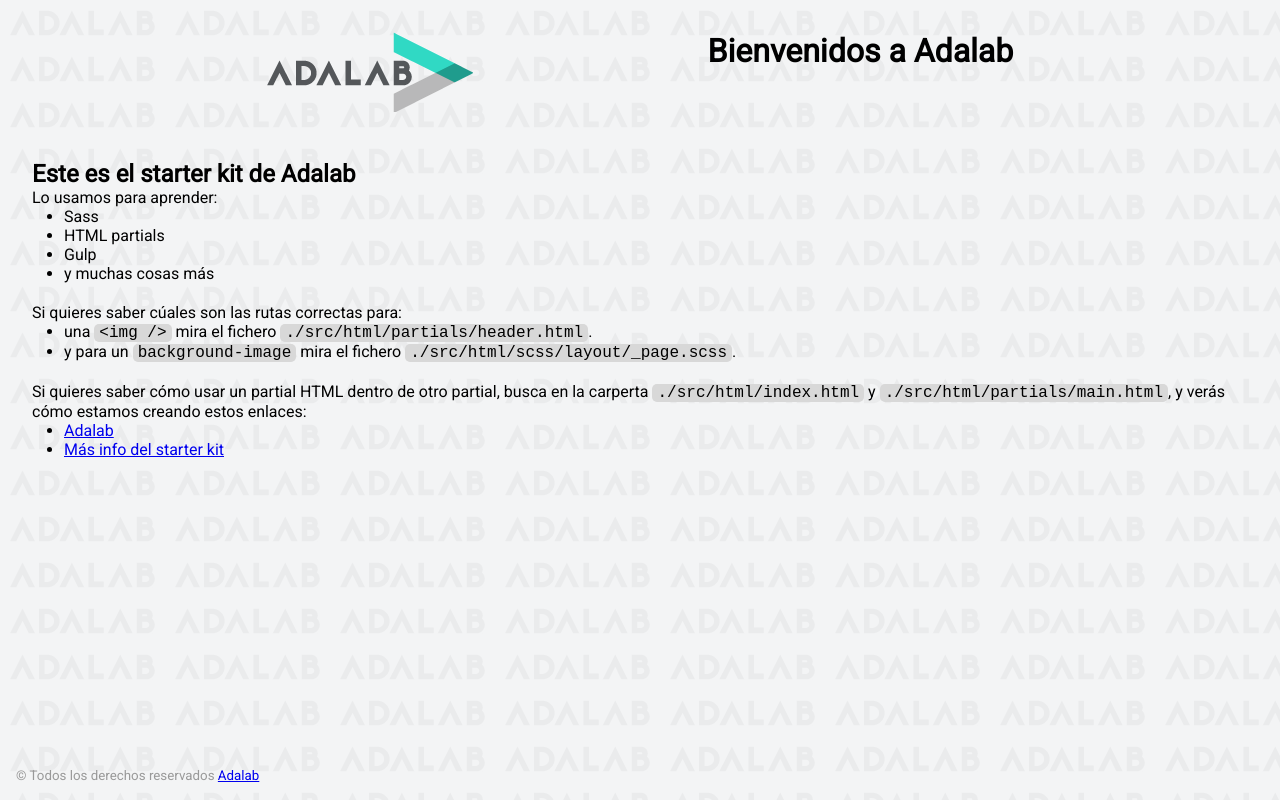
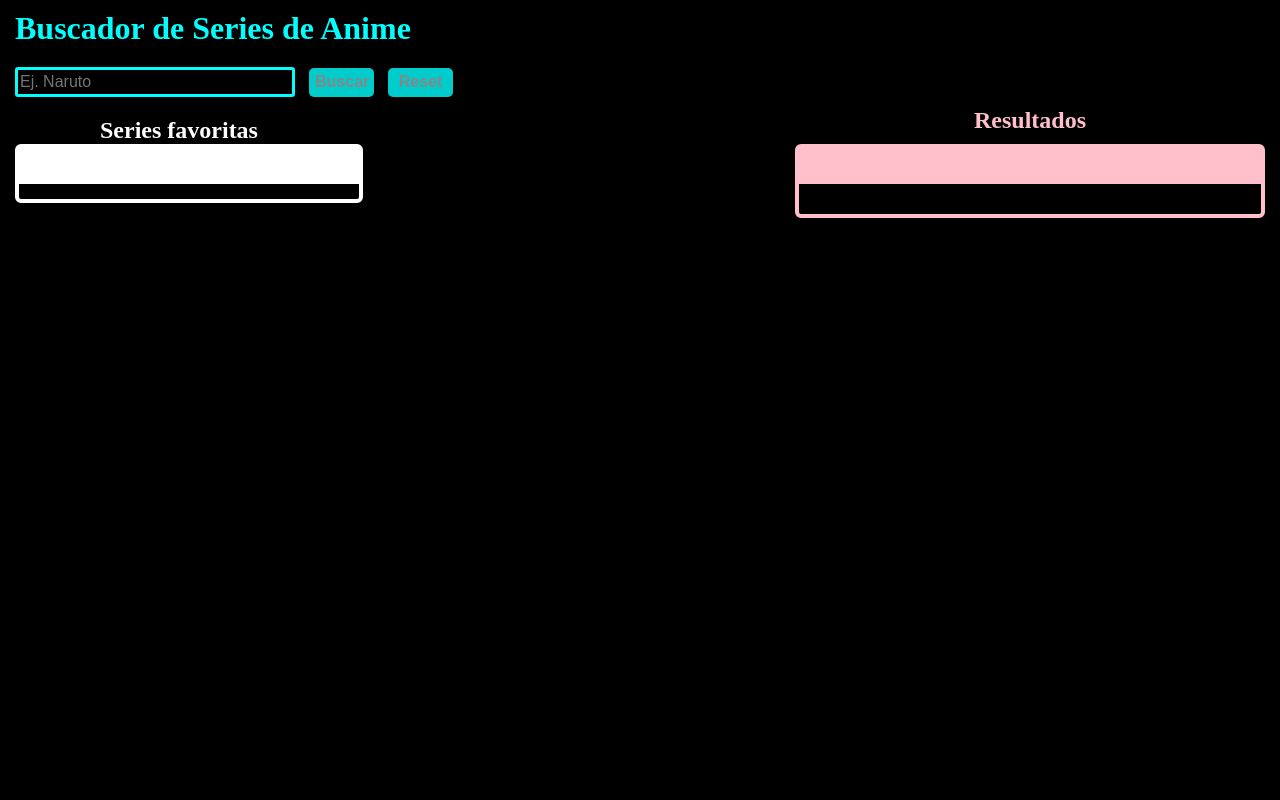
Before and after one commit to MLLuisa/modulo-2-evaluacion-final-MLLuisa, a website: page docs/index.html in a window 1280 px wide. Drawn offline with Linux system fonts and the light colour scheme.

Commit message:
Add reset button and delete button to delete single anime list

```diff
--- a/docs/assets/css/main.css
+++ b/docs/assets/css/main.css
@@ -1 +1 @@
-*{box-sizing:border-box;margin:0;padding:0}.code{font-size:16px;background:#d8d8d8;padding:0 5px;border-radius:5px}.link__adalab:hover{background-color:#099d8d;color:#fff}.link__github:hover{background-color:#CCC;color:#000}body{padding:2rem;height:100vh;background-image:url("../images/bg-adalab.png");background-color:#f3f4f5;font-family:"Roboto",sans-serif}.page__header{display:flex;justify-content:space-evenly;margin-bottom:3rem}.page__footer{position:fixed;left:0;bottom:0;width:100vw;padding:1rem;color:#999}.main__list{padding-left:2rem;padding-bottom:20px}
+*{margin:0;background-color:black}.title{color:aqua;padding:10px 15px}.form{padding:10px 15px}.input{width:270px;height:22px;border:3px solid aqua;border-radius:3px;background-color:black;color:white;font-size:16px}.button-search,.button-reset{color:darkgray;font-weight:bold;font-size:16px;background-color:aqua;opacity:0.8;border-radius:5px;height:29px;width:65px;margin-left:10px;padding-top:0;border:none}.list-anime{margin:10px 15px;list-style:none;border:4px solid pink;border-radius:6px;border-top-width:40px;padding:15px 2px;display:flex;flex-wrap:wrap;gap:5px}.title-anime{color:white}.list-anime-favorite{margin:10px 15px;width:300px;list-style:none;border:4px solid white;border-radius:6px;border-top-width:40px;padding-top:15px}.title-favorite{color:white;text-align:center;font-size:24px;transform:translate(100px, 10px)}.title-results{color:pink;width:500px;text-align:center;font-size:24px}.wrapper-favorite{display:flex;flex-direction:column;justify-content:flex-start;align-items:flex-start}.wrapper-list{display:flex;flex-direction:row;justify-content:space-between}.favorite{border:5px solid lightseagreen;font-family:Arial, Helvetica, sans-serif}.list-favorite{color:pink;font-family:'Gill Sans', 'Gill Sans MT', Calibri, 'Trebuchet MS', sans-serif}.js-single-element{position:relative;width:250px}.js-remove-item-button{background-color:black;color:red;font-weight:bold;font-size:24px;border:none;cursor:pointer}
--- a/docs/index.html
+++ b/docs/index.html
@@ -1,68 +1,36 @@
 <!DOCTYPE html>
-<html lang="es">
+<html lang="en">
   <head>
     <meta charset="UTF-8" />
-    <meta name="viewport" content="width=device-width, initial-scale=1" />
-    <title>Adalab Web Starter Kit</title>
-    <link href="https://fonts.googleapis.com/css?family=Roboto&display=swap" rel="stylesheet" />
+    <meta http-equiv="X-UA-Compatible" content="IE=edge" />
+    <meta name="viewport" content="width=device-width, initial-scale=1.0" />
+    <script
+      src="https://kit.fontawesome.com/443ceac8c2.js"
+      crossorigin="anonymous"
+    ></script>
     <link rel="stylesheet" href="./assets/css/main.css" />
-    <link rel="icon" href="./assets/images/favicon.png" />
+    <title>Evaluacion final modulo 2</title>
   </head>
-
   <body>
-    <div class="page">
-      <header class="page__header">
-        <img src="./assets/images/logo-adalab.png" alt="Adalab">
-        <h1>Bienvenidos a Adalab</h1>
-      </header>
-
-      <main class="page__main">
-        <h2>Este es el starter kit de Adalab</h2>
-        <p>Lo usamos para aprender:</p>
-        <ul class="main__list">
-          <li>Sass</li>
-          <li>HTML partials</li>
-          <li>Gulp</li>
-          <li>y muchas cosas más</li>
-        </ul>
-        <p>Si quieres saber cúales son las rutas correctas para:</p>
-        <ul class="main__list">
-          <li>
-            una <code class="code">&lt;img /&gt;</code> mira el fichero
-            <code class="code">./src/html/partials/header.html</code>.
-          </li>
-          <li>
-            y para un <code class="code">background-image</code> mira el fichero
-            <code class="code">./src/html/scss/layout/_page.scss</code>.
-          </li>
-        </ul>
-        <p>
-          Si quieres saber cómo usar un partial HTML dentro de otro partial, busca en la carperta
-          <code class="code">./src/html/index.html</code> y
-          <code class="code">./src/html/partials/main.html</code>, y verás cómo estamos creando estos
-          enlaces:
-        </p>
-        <ul class="main__list">
-          <li>
-            <a class="link__adalab" href="https://adalab.es">Adalab</a>
-
-          </li>
-          <li>
-            <a class="" href="./more-info.html">Más info del starter kit</a>
-
-          </li>
-        </ul>
-      </main>
-
-      <footer class="page__footer">
-        <small>
-          &copy; Todos los derechos reservados
-          <a class="link__adalab" href="https://adalab.es">Adalab</a>
-
-        </small>
-      </footer>
-
-    </div>
+    <main class="main">
+      <h1 class="title">Buscador de Series de Anime</h1>
+      <form class="form" action="">
+        <label for=""></label>
+        <input class="js-input input" type="text" placeholder="Ej. Naruto" />
+        <button class="js-button-search button-search">Buscar</button>
+        <button class="js-button-reset button-reset" type="reset">Reset</button>
+      </form>
+      <div class="wrapper-list">
+        <div class="wrapper-favorite">
+          <h3 class="title-favorite">Series favoritas</h3>
+          <ul class="js-list-anime-favorite list-anime-favorite"></ul>
+        </div>
+        <div class="wrapper-results">
+          <h3 class="title-results">Resultados</h3>
+          <ul class="js-list-anime list-anime"></ul>
+        </div>
+      </div>
+    </main>
     <script src="./assets/js/main.js"></script>
   </body>
 </html>
```
Also changed, not shown: docs/assets/js/main.js (+1 -1 lines), docs/more-info.html (deleted, +0 -37 lines), public/assets/js/main.js (+18 -26 lines), src/js/main.js (+18 -26 lines), docs/assets/images/favicon.png (deleted), docs/assets/images/logo-adalab.png (deleted), 1 other file.
